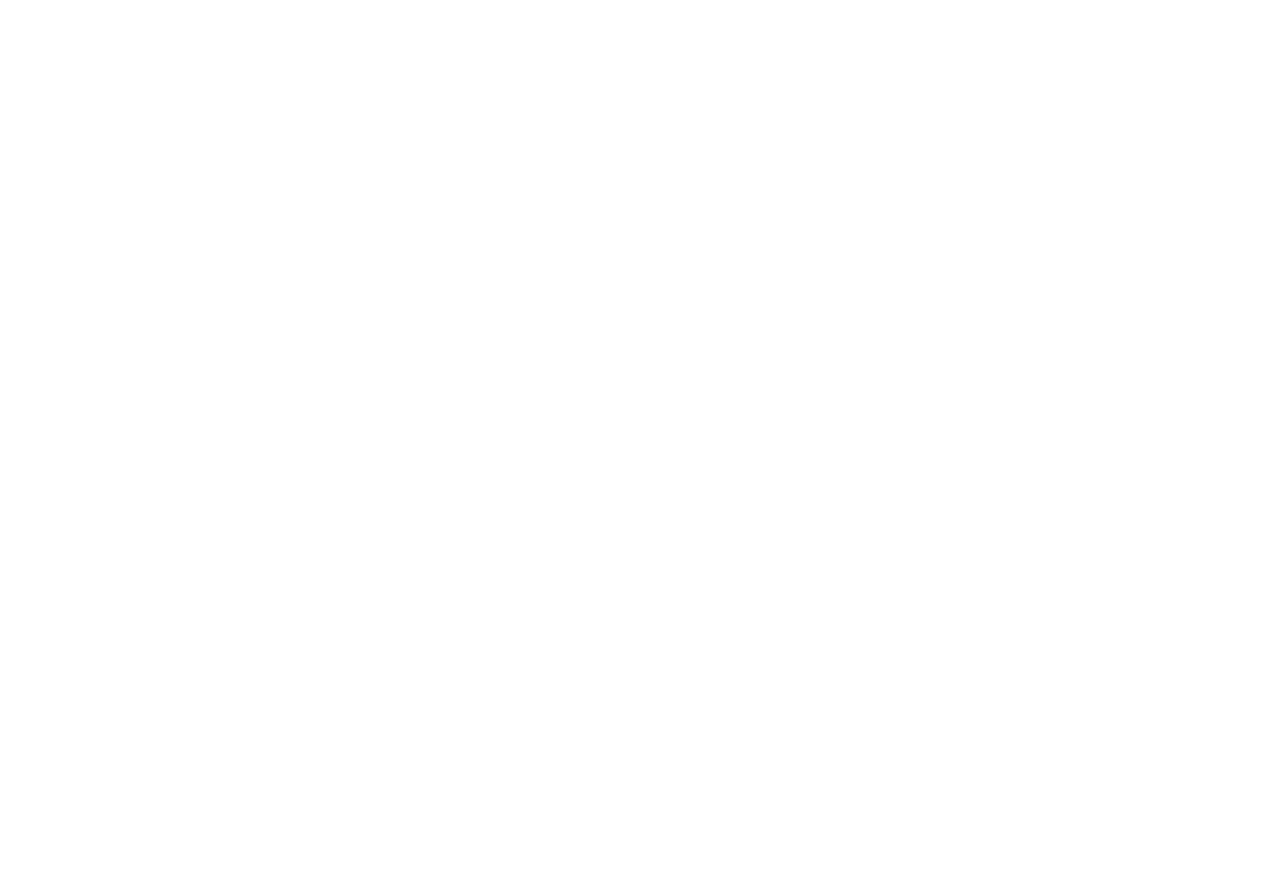
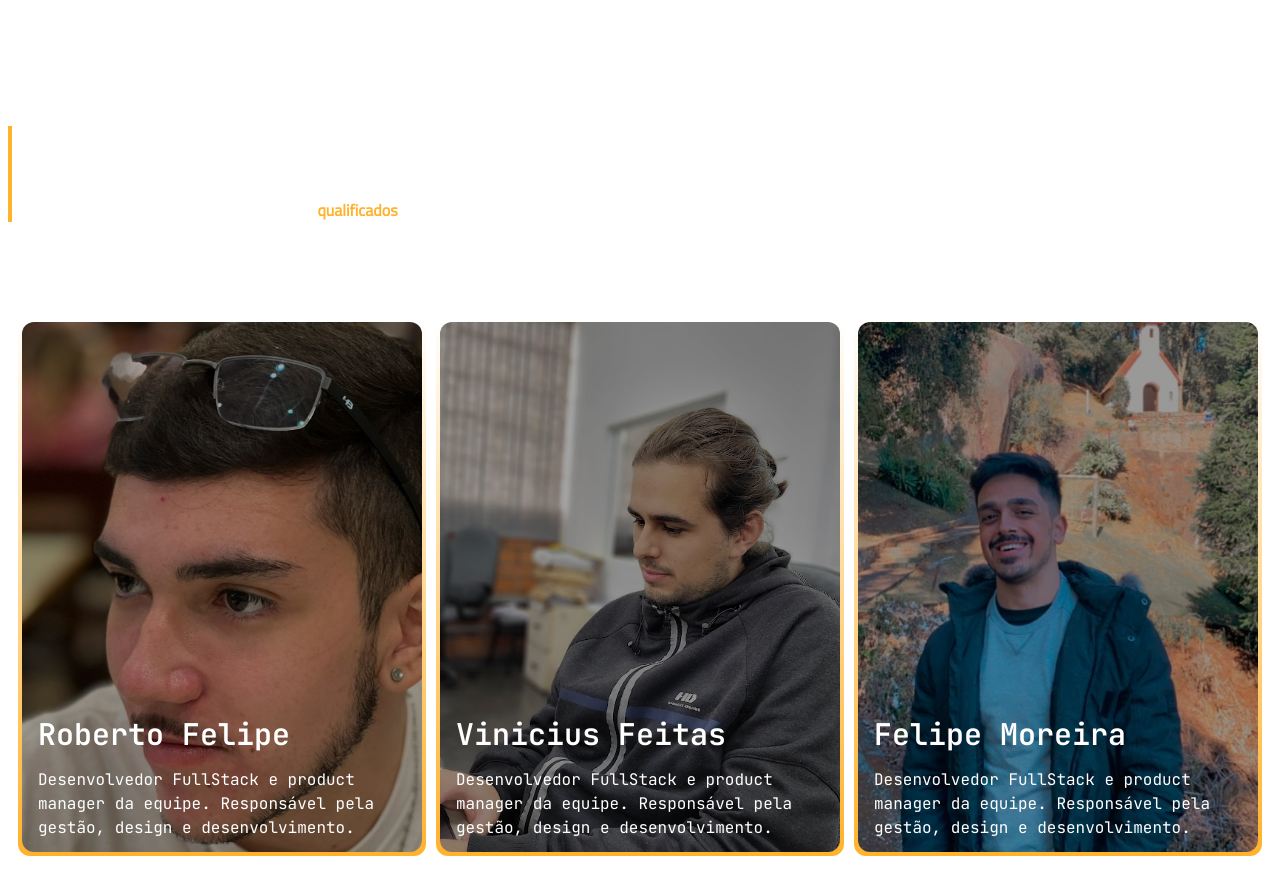
Before and after one commit to DevTeam-On/dev-team-page, a Next.js app: page / in a window 1280 px wide. Shown: the part 2040-2934 px from the top of the page. Before the commit the page ends 2022 px from the top, so only its background shows below. Built offline with nearby package versions, Linux system fonts and the light colour scheme.

Commit message:
feat: call OurTeam Component at home page

```diff
--- a/src/app/page.tsx
+++ b/src/app/page.tsx
@@ -1,6 +1,7 @@
 import Benefits from '@/components/Benefits'
 import InitialContentPage from '@/components/InitalContentPage'
 import OurServices from '@/components/OurServices'
+import OurTeam from '@/components/OurTeam'
 
 export default function Home() {
   return (
@@ -8,6 +9,7 @@
       <InitialContentPage />
       <Benefits />
       <OurServices />
+      <OurTeam />
     </>
   )
 }
```
